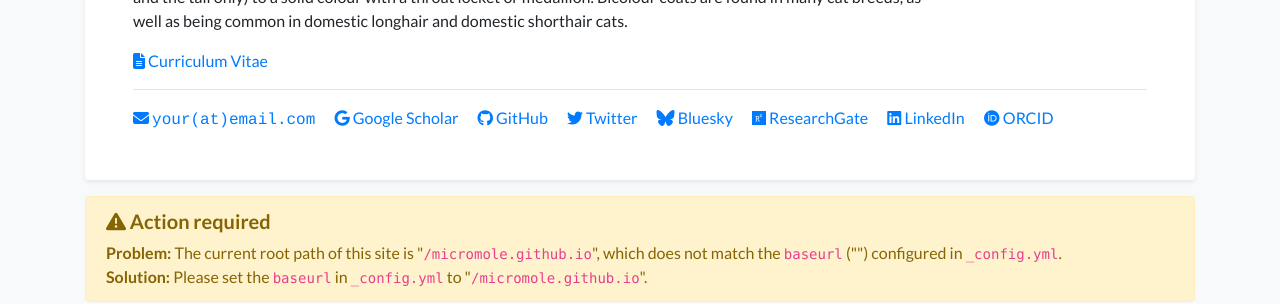
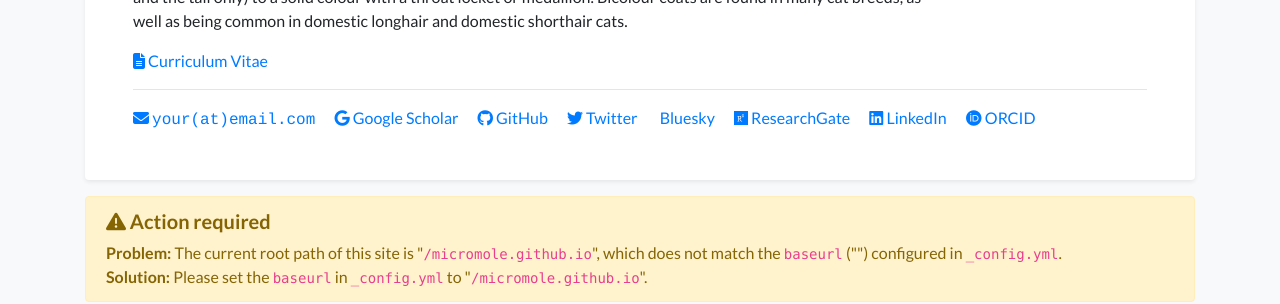
Before and after one commit to micromole/micromole.github.io, a Jekyll site: the page built from index.html, in a window 1280 px wide. Shown: the part 341-645 px from the top of the page. Built offline with Jekyll 4.4.1, drawn with Linux system fonts in a browser that asks for light colours; nearby versions of some CDN libraries; a style sheet for code colours, icons or effects is not loaded.

Commit message:
Update default.html

```diff
--- a/_layouts/default.html
+++ b/_layouts/default.html
@@ -8,7 +8,7 @@
 
     <!-- Stylesheets -->
     <link rel="stylesheet" href="https://cdnjs.cloudflare.com/ajax/libs/twitter-bootstrap/4.6.0/css/bootstrap.min.css" integrity="sha512-P5MgMn1jBN01asBgU0z60Qk4QxiXo86+wlFahKrsQf37c9cro517WzVSPPV1tDKzhku2iJ2FVgL67wG03SGnNA==" crossorigin="anonymous" />
-    <link rel="stylesheet" href="https://cdnjs.cloudflare.com/ajax/libs/font-awesome/6.5.2/css/all.min.css" integrity="sha512-DTOQO9RWCH3ppGqcWaEA1BIZOC6xxalwEsw9c2QQeAIftl+Vegovlnee1c9QX4TctnWMn13TZye+giMm8e2LwA==" crossorigin="anonymous">
+    <link rel="stylesheet" href="https://cdnjs.cloudflare.com/ajax/libs/font-awesome/6.5.1/css/all.min.css" integrity="sha512-DTOQO9RWCH3ppGqcWaEA1BIZOC6xxalwEsw9c2QQeAIftl+Vegovlnee1c9QX4TctnWMn13TZye+giMm8e2LwA==" crossorigin="anonymous">
     <link rel="stylesheet" href="https://cdnjs.cloudflare.com/ajax/libs/academicons/1.9.1/css/academicons.min.css" integrity="sha512-b1ASx0WHgVFL5ZQhTgiPWX+68KjS38Jk87jg7pe+qC7q9YkEtFq0z7xCglv7qGIs/68d3mAp+StfC8WKC5SSAg==" crossorigin="anonymous" />
     <link rel="preconnect" href="https://fonts.googleapis.com">
     <link rel="preconnect" href="https://fonts.gstatic.com" crossorigin>
```
